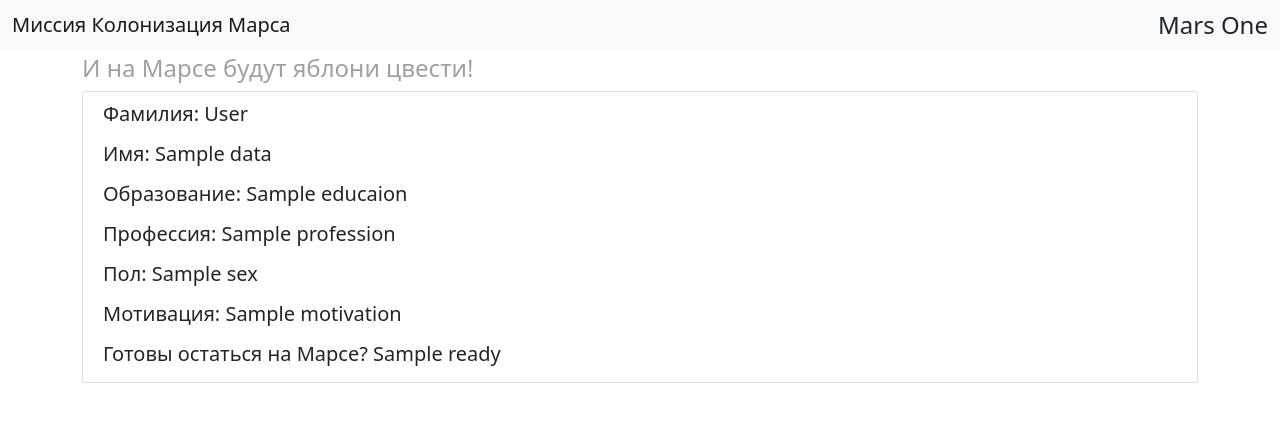
After one commit to fuetser/flask-wtf-lesson, a Flask app: template templates/auto_answer.html in a window 1280 px wide. The commit adds this page. Shown: the top 422 px of the page. Run offline with Flask 2, Linux system fonts and the light colour scheme; the template is opened without the code that fills it: most values are stand-ins (such as "Sample title", 1, 10 or a date in 2020); some libraries are stand-ins or nearby versions.

Commit message:
Task 4 solution

```diff
--- a/app.py
+++ b/app.py
@@ -23,5 +23,21 @@ def list_prof(list):
         "list_prof.html", title="Список профессий", list=list)
 
 
+@app.route("/answer")
+@app.route("/auto_answer")
+def answer():
+    data = {
+        "title": "Анкета",
+        "surname": "Watny",
+        "name": "Mark",
+        "education": "выше среднего",
+        "profession": "штурман марсохода",
+        "sex": "male",
+        "motivation": "Всегда мечтал застрять на Марсе!",
+        "ready": True
+    }
+    return render_template("auto_answer.html", data=data)
+
+
 if __name__ == '__main__':
     app.run(port=8080, debug=True)
--- /dev/null
+++ b/static/css/style.css
@@ -0,0 +1,9 @@
+.main-block {
+    padding: 10px;
+    padding-bottom: 0;
+    padding-left: 20px;
+}
+
+h4 {
+    color: #a0a0a0;
+}
--- /dev/null
+++ b/templates/auto_answer.html
@@ -0,0 +1,15 @@
+<title>{{ data.title }}</title>
+
+{% extends "base.html" %}
+
+{% block content %}
+    <div class="main-block card">
+        <p class="h5 mb-3">Фамилия: {{ data.surname }}</p>
+        <p class="h5 mb-3">Имя: {{ data.name }}</p>
+        <p class="h5 mb-3">Образование: {{ data.educaion }}</p>
+        <p class="h5 mb-3">Профессия: {{ data.profession }}</p>
+        <p class="h5 mb-3">Пол: {{ data.sex }}</p>
+        <p class="h5 mb-3">Мотивация: {{ data.motivation }}</p>
+        <p class="h5 mb-3">Готовы остаться на Марсе? {{ data.ready }}</p>
+    </div>
+{% endblock %}
--- a/templates/base.html
+++ b/templates/base.html
@@ -5,8 +5,13 @@
     <meta name="viewport" content="width=device-width, initial-scale=1">
 
     <link href="https://cdn.jsdelivr.net/npm/bootstrap@5.0.0-beta2/dist/css/bootstrap.min.css" rel="stylesheet" integrity="sha384-BmbxuPwQa2lc/FVzBcNJ7UAyJxM6wuqIj61tLrc4wSX0szH/Ev+nYRRuWlolflfl" crossorigin="anonymous">
+    <link rel="stylesheet" type="text/css" href="{{url_for('static', filename='css/style.css')}}"/>
 
-    <title>{{ title }}</title>
+    {% if title %}
+      <title>{{ title }}</title>
+    {% else %}
+    <title>Колонизация Марса</title>
+    {% endif %}
   </head>
   <body>
     <nav class="navbar navbar-light bg-light">
@@ -17,6 +22,7 @@
     </nav>
 
     <div class="container">
+      <h4 class="mt-1">И на Марсе будут яблони цвести!</h4>
       {% block content %}{% endblock %}
     </div>
 
--- a/templates/list_prof.html
+++ b/templates/list_prof.html
@@ -2,7 +2,6 @@
 
 
 {% block content %}
-    <p class="text-muted h5 m-1">И на Марсе будут яблони цвести!</p>
     {% if list == "ul" %}
     <ul>
         <li>Инженер-исследователь</li>
--- a/templates/training.html
+++ b/templates/training.html
@@ -2,7 +2,6 @@
 
 
 {% block content %}
-    <p class="text-muted h2">И на Марсе будут яблони цвести!</p>
     {% if prof in ("инженер", "строитель") %}
         <p class="h1">Инженерные симуляторы</p>
         <img src="{{ url_for('static', filename='img/engineer.png') }}">
```
